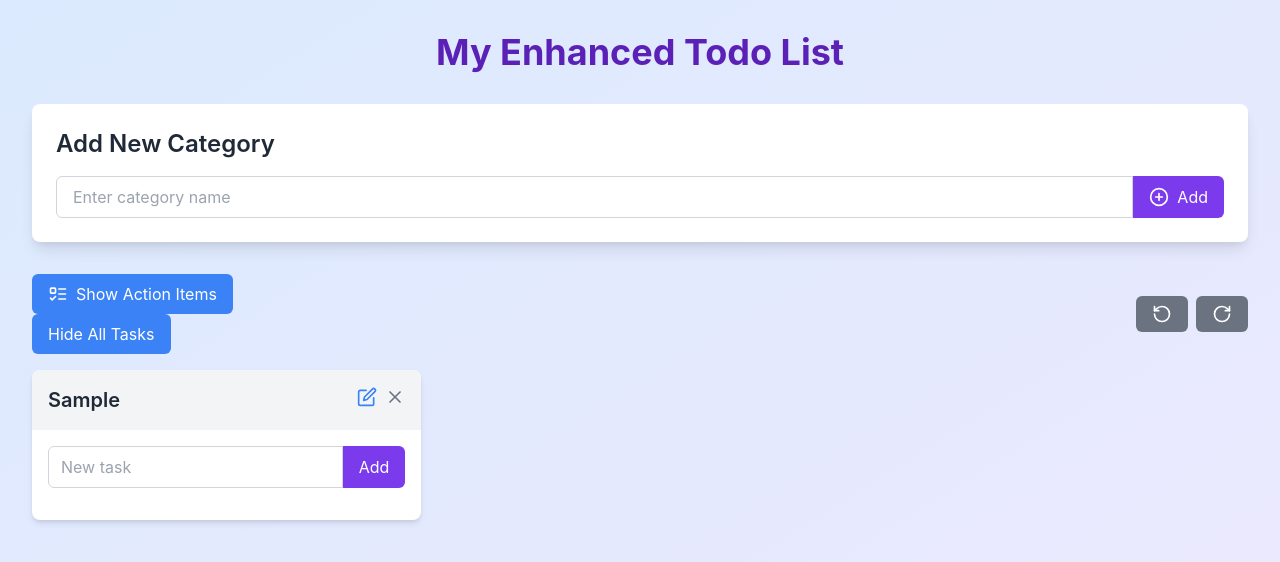
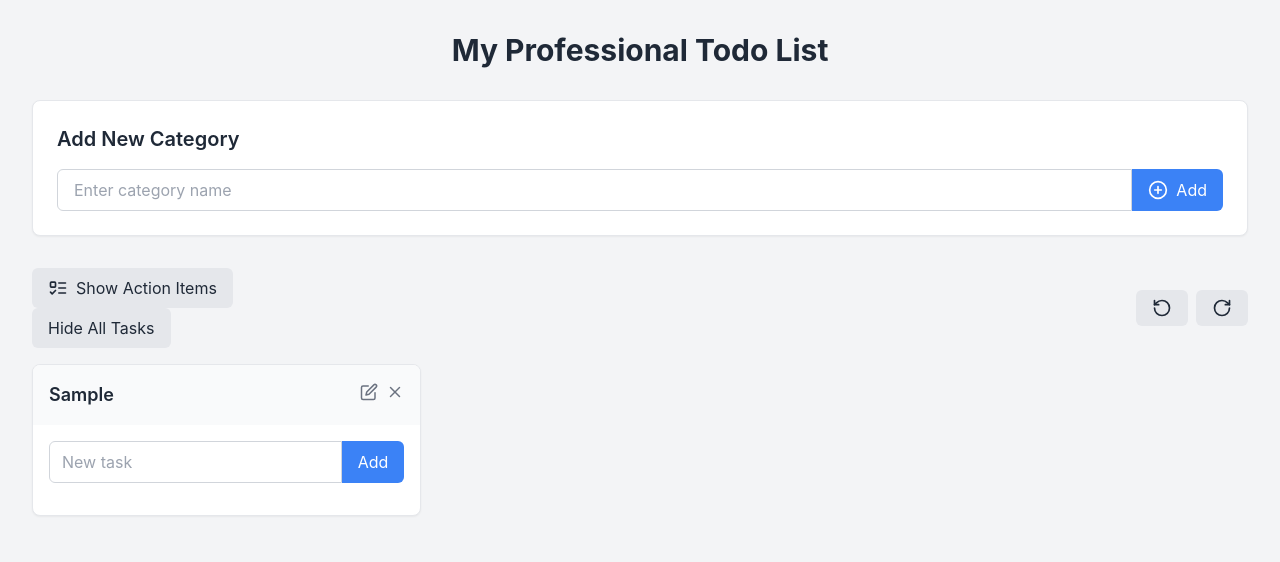
Before and after one commit to andrewbouras/todo-list-app, a React (Create React App) app: page / in a window 1280 px wide. Both pictures are taken after typing "Sample" into the empty fields and a click on the button "Add". Shown: the top 562 px of the page. Built offline with nearby package versions, Linux system fonts and the light colour scheme.

Commit message:
Added Action Items section with toggle functionality

```diff
--- a/src/TodoList.js
+++ b/src/TodoList.js
@@ -165,11 +165,23 @@ const TodoList = () => {
     setActionItems(prev => prev.filter(item => item.id !== id));
   };
 
+  const moveActionItem = (id, direction) => {
+    saveState();
+    setActionItems(prev => {
+      const index = prev.findIndex(item => item.id === id);
+      if (index === -1) return prev;
+      const newIndex = direction === 'up' ? Math.max(0, index - 1) : Math.min(prev.length - 1, index + 1);
+      const newItems = [...prev];
+      [newItems[index], newItems[newIndex]] = [newItems[newIndex], newItems[index]];
+      return newItems;
+    });
+  };
+
   const MainView = () => (
     <div className="grid grid-cols-1 sm:grid-cols-2 lg:grid-cols-3 gap-6">
       {categories.map(category => (
-        <div key={category} className="bg-white rounded-lg shadow-md overflow-hidden">
-          <div className="p-4 bg-gray-100 text-gray-800">
+        <div key={category} className="bg-white rounded-lg shadow-sm border border-gray-200 overflow-hidden">
+          <div className="p-4 bg-gray-50 text-gray-800">
             <div className="flex justify-between items-center">
               {editingCategory === category ? (
                 <input
@@ -181,20 +193,20 @@ const TodoList = () => {
                   className="flex-grow px-2 py-1 border border-gray-300 rounded"
                 />
               ) : (
-                <h3 className="text-xl font-semibold">{category}</h3>
+                <h3 className="text-lg font-semibold">{category}</h3>
               )}
               <div>
                 <button
                   onClick={() => setEditingCategory(category)}
-                  className="text-blue-500 hover:text-blue-700 mr-2"
+                  className="text-gray-500 hover:text-gray-700 mr-2"
                 >
-                  <Edit size={20} />
+                  <Edit size={18} />
                 </button>
                 <button
                   onClick={() => removeCategory(category)}
                   className="text-gray-500 hover:text-red-500"
                 >
-                  <X size={20} />
+                  <X size={18} />
                 </button>
               </div>
             </div>
@@ -207,11 +219,11 @@ const TodoList = () => {
                   value={newTasks[category] || ''}
                   onChange={(e) => setNewTasks(prev => ({ ...prev, [category]: e.target.value }))}
                   placeholder="New task"
-                  className="flex-grow px-3 py-2 border border-gray-300 rounded-l-md focus:outline-none focus:ring-2 focus:ring-purple-500"
+                  className="flex-grow px-3 py-2 border border-gray-300 rounded-l-md focus:outline-none focus:ring-1 focus:ring-blue-500"
                 />
                 <button
                   onClick={() => addTask(category)}
-                  className="bg-purple-600 text-white px-4 py-2 rounded-r-md hover:bg-purple-700 transition duration-300 ease-in-out"
+                  className="bg-blue-500 text-white px-4 py-2 rounded-r-md hover:bg-blue-600 transition duration-300 ease-in-out"
                 >
                   Add
                 </button>
@@ -236,14 +248,14 @@ const TodoList = () => {
                       className="ml-2 text-green-600 hover:text-green-800"
                       title="Mark as complete"
                     >
-                      <CheckSquare size={20} />
+                      <CheckSquare size={18} />
                     </button>
                     <button
                       onClick={() => setEditingTask(task.id)}
                       className="ml-2 text-blue-600 hover:text-blue-800"
                       title="Edit task"
                     >
-                      <Edit size={20} />
+                      <Edit size={18} />
                     </button>
                     <button
                       onClick={() => moveTask(category, task.id, 'up')}
@@ -251,7 +263,7 @@ const TodoList = () => {
                       title="Move up"
                       disabled={index === 0}
                     >
-                      <ChevronUp size={20} />
+                      <ChevronUp size={18} />
                     </button>
                     <button
                       onClick={() => moveTask(category, task.id, 'down')}
@@ -259,14 +271,14 @@ const TodoList = () => {
                       title="Move down"
                       disabled={index === tasks[category].length - 1}
                     >
-                      <ChevronDown size={20} />
+                      <ChevronDown size={18} />
                     </button>
                     <button
                       onClick={() => removeTask(category, task.id)}
                       className="ml-2 text-red-600 hover:text-red-800"
                       title="Remove task"
                     >
-                      <X size={20} />
+                      <X size={18} />
                     </button>
                   </li>
                 ))}
@@ -279,26 +291,26 @@ const TodoList = () => {
   );
 
   const ActionItemsView = () => (
-    <div className="bg-white rounded-lg shadow-lg p-6">
-      <h2 className="text-2xl font-semibold text-gray-800 mb-4">Action Items</h2>
+    <div className="bg-white rounded-lg shadow-sm border border-gray-200 p-6">
+      <h2 className="text-xl font-semibold text-gray-800 mb-4">Action Items</h2>
       <div className="flex mb-4">
         <input
           type="text"
           value={newActionItem}
           onChange={(e) => setNewActionItem(e.target.value)}
           placeholder="New action item"
-          className="flex-grow px-4 py-2 border border-gray-300 rounded-l-md focus:outline-none focus:ring-2 focus:ring-purple-500"
+          className="flex-grow px-4 py-2 border border-gray-300 rounded-l-md focus:outline-none focus:ring-1 focus:ring-blue-500"
         />
         <button
           onClick={addActionItem}
-          className="bg-purple-600 text-white px-4 py-2 rounded-r-md hover:bg-purple-700 transition duration-300 ease-in-out flex items-center"
+          className="bg-blue-500 text-white px-4 py-2 rounded-r-md hover:bg-blue-600 transition duration-300 ease-in-out flex items-center"
         >
           <PlusCircle size={20} className="mr-2" />
           Add
         </button>
       </div>
       <ul className="space-y-2">
-        {actionItems.map(item => (
+        {actionItems.map((item, index) => (
           <li key={item.id} className="flex items-center bg-gray-50 p-2 rounded">
             <input
               type="checkbox"
@@ -308,11 +320,27 @@ const TodoList = () => {
             />
             <span className={`flex-grow ${item.completed ? 'line-through text-gray-500' : ''}`}>{item.text}</span>
             <button
+              onClick={() => moveActionItem(item.id, 'up')}
+              className="ml-2 text-gray-600 hover:text-gray-800"
+              title="Move up"
+              disabled={index === 0}
+            >
+              <ChevronUp size={18} />
+            </button>
+            <button
+              onClick={() => moveActionItem(item.id, 'down')}
+              className="ml-2 text-gray-600 hover:text-gray-800"
+              title="Move down"
+              disabled={index === actionItems.length - 1}
+            >
+              <ChevronDown size={18} />
+            </button>
+            <button
               onClick={() => removeActionItem(item.id)}
               className="ml-2 text-red-600 hover:text-red-800"
               title="Remove item"
             >
-              <X size={20} />
+              <X size={18} />
             </button>
           </li>
         ))}
@@ -321,34 +349,35 @@ const TodoList = () => {
   );
 
   return (
-    <div className="min-h-screen bg-gradient-to-br from-blue-100 to-purple-100 py-8">
+    <div className="min-h-screen bg-gray-100 py-8">
       <div className="container mx-auto px-4 sm:px-6 lg:px-8">
-        <h1 className="text-4xl font-bold text-center text-purple-800 mb-8">My Enhanced Todo List</h1>
+        <h1 className="text-3xl font-bold text-center text-gray-800 mb-8">My Professional Todo List</h1>
 
-        <div className="bg-white rounded-lg shadow-lg p-6 mb-8">
-          <h2 className="text-2xl font-semibold text-gray-800 mb-4">Add New Category</h2>
+        <div className="bg-white rounded-lg shadow-sm border border-gray-200 p-6 mb-8">
+          <h2 className="text-xl font-semibold text-gray-800 mb-4">Add New Category</h2>
           <div className="flex">
             <input
               type="text"
               value={newCategory}
               onChange={(e) => setNewCategory(e.target.value)}
               placeholder="Enter category name"
-              className="flex-grow px-4 py-2 border border-gray-300 rounded-l-md focus:outline-none focus:ring-2 focus:ring-purple-500"
+              className="flex-grow px-4 py-2 border border-gray-300 rounded-l-md focus:outline-none focus:ring-1 focus:ring-blue-500"
             />
             <button
               onClick={addCategory}
-              className="bg-purple-600 text-white px-4 py-2 rounded-r-md hover:bg-purple-700 transition duration-300 ease-in-out flex items-center"
+              className="bg-blue-500 text-white px-4 py-2 rounded-r-md hover:bg-blue-600 transition duration-300 ease-in-out flex items-center"
             >
               <PlusCircle size={20} className="mr-2" />
               Add
             </button>
           </div>
         </div>
+
         <div className="mb-4 flex justify-between items-center">
           <div>
             <button
               onClick={() => setShowActionItems(!showActionItems)}
-              className="bg-blue-500 text-white px-4 py-2 rounded-md hover:bg-blue-600 transition duration-300 ease-in-out flex items-center mr-2"
+              className="bg-gray-200 text-gray-800 px-4 py-2 rounded-md hover:bg-gray-300 transition duration-300 ease-in-out flex items-center mr-2"
             >
               <ListTodo size={20} className="mr-2" />
               {showActionItems ? 'Show Main Todo List' : 'Show Action Items'}
@@ -356,7 +385,7 @@ const TodoList = () => {
             {!showActionItems && (
               <button
                 onClick={() => setShowAllTasks(!showAllTasks)}
-                className="bg-blue-500 text-white px-4 py-2 rounded-md hover:bg-blue-600 transition duration-300 ease-in-out"
+                className="bg-gray-200 text-gray-800 px-4 py-2 rounded-md hover:bg-gray-300 transition duration-300 ease-in-out"
               >
                 {showAllTasks ? 'Hide All Tasks' : 'Show All Tasks'}
               </button>
@@ -366,14 +395,14 @@ const TodoList = () => {
             <button
               onClick={undo}
               disabled={history.length === 0}
-              className="bg-gray-500 text-white px-4 py-2 rounded-md hover:bg-gray-600 transition duration-300 ease-in-out mr-2"
+              className="bg-gray-200 text-gray-800 px-4 py-2 rounded-md hover:bg-gray-300 transition duration-300 ease-in-out mr-2 disabled:opacity-50"
             >
               <RotateCcw size={20} />
             </button>
             <button
               onClick={redo}
               disabled={futureStates.length === 0}
-              className="bg-gray-500 text-white px-4 py-2 rounded-md hover:bg-gray-600 transition duration-300 ease-in-out"
+              className="bg-gray-200 text-gray-800 px-4 py-2 rounded-md hover:bg-gray-300 transition duration-300 ease-in-out disabled:opacity-50"
             >
               <RotateCw size={20} />
             </button>
```
